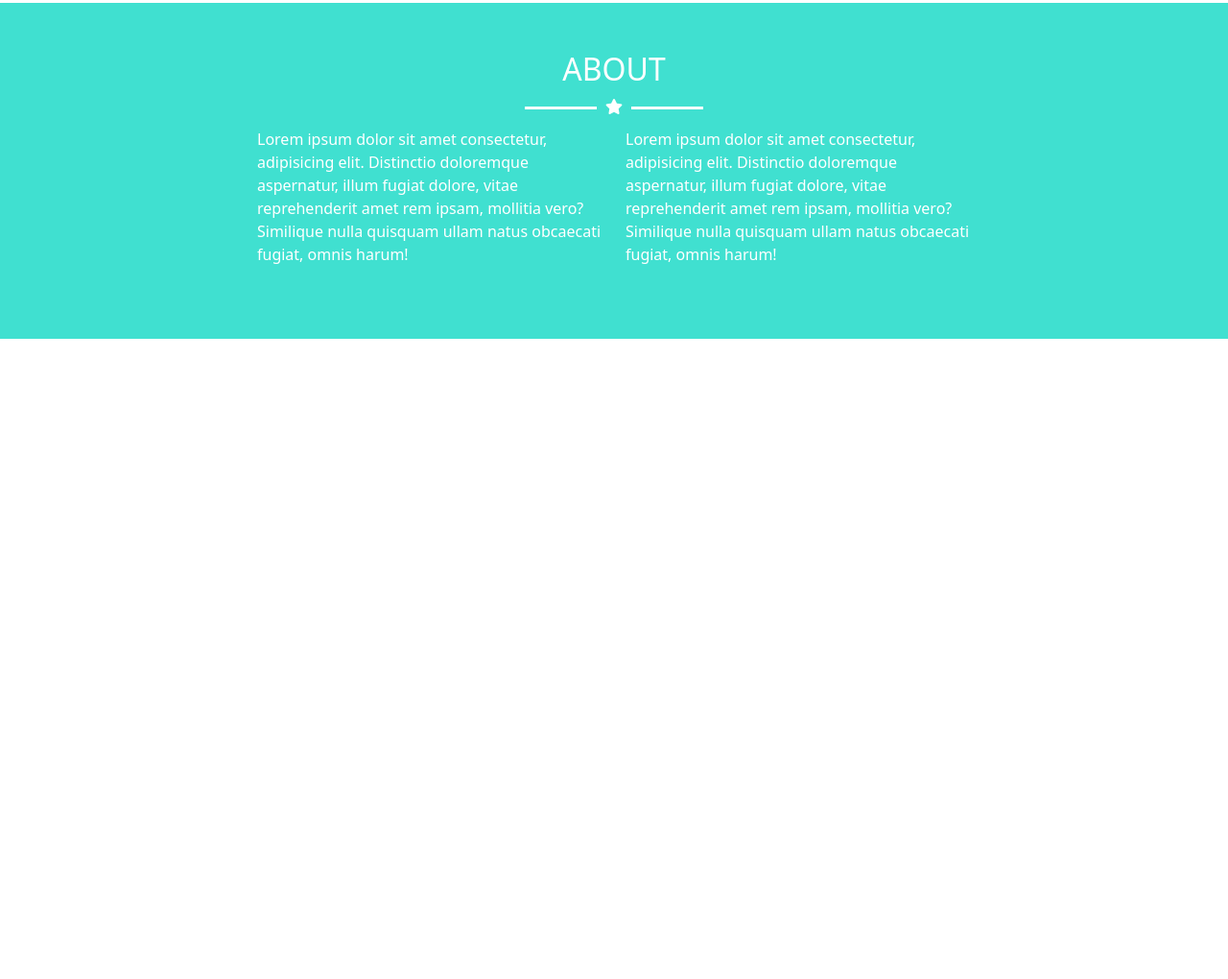
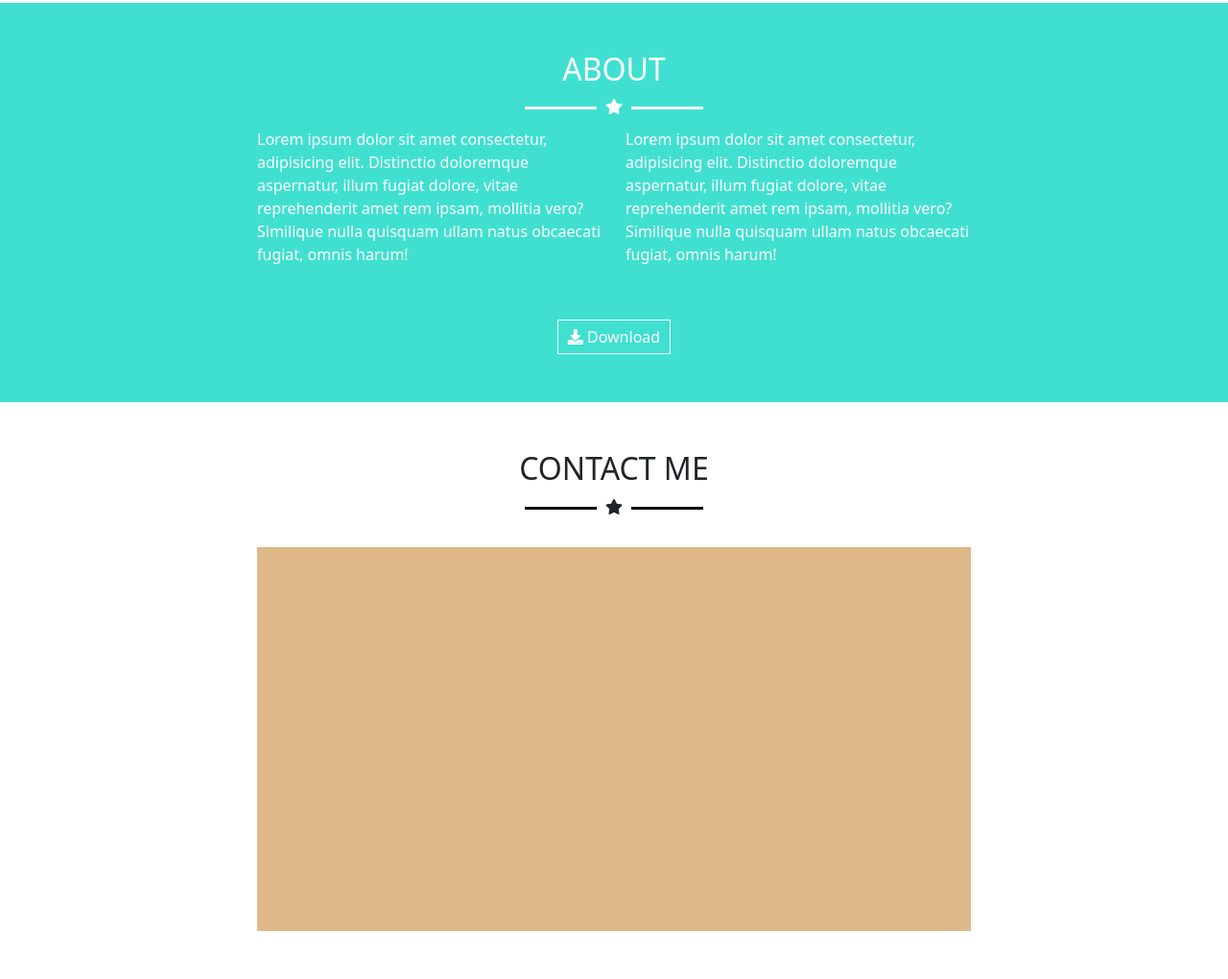
Before and after one commit to radfarelmira/html-css-bootstrap-freelancer, a plain HTML site: page index.html in a window 1280 px wide. Shown: the part 1208-2228 px from the top of the page at 96% size. Before the commit the page ends 1561 px from the top, so only its background shows below. Drawn offline with nearby package versions, Linux system fonts and the light colour scheme.

Commit message:
section contact

```diff
--- a/css/style.css
+++ b/css/style.css
@@ -127,3 +127,34 @@ header{
     padding: 10px 0;
     text-align: left;
 }
+
+.download_btn{
+    margin-top: 30px;
+}
+.download_btn a{
+    display: inline-block;
+    text-decoration: none;
+    color: inherit;
+    border: 1px solid white;
+    padding: 5px 10px;
+}
+
+/* Contact */
+.contact_content{
+    width: 60%;
+    margin: auto;
+    text-align: center;
+    padding: 50px 0;
+}
+
+.contact_content .divisor::after,
+.contact_content .divisor::before{
+    background-color: black;
+}
+
+.form{
+    width: 100%;
+    height: 400px;
+    background-color: burlywood;
+    margin-top: 30px;
+}
--- a/index.html
+++ b/index.html
@@ -146,8 +146,34 @@
                             </div>
                         </div>
                     </div>
+
+                    <div class="download_btn">
+                        <a href="#">
+                            <i class="fas fa-download"></i>
+                            Download
+                        </a>
+                    </div>
                 </div>
             </div>
+        </section>
+
+        <!-- Section Contact -->
+        <section class="contact">
+            <div class="contact_content">
+                <div class="container-fluid">
+                    <h2 class="uppercase">Contact me</h2>
+
+                    <div class="divisor">
+                        <i class="fas fa-star"></i>
+                    </div>
+
+                    <div class="form">
+
+                    </div>
+
+                </div>
+            </div>
+
         </section>
 
     </main>
```
